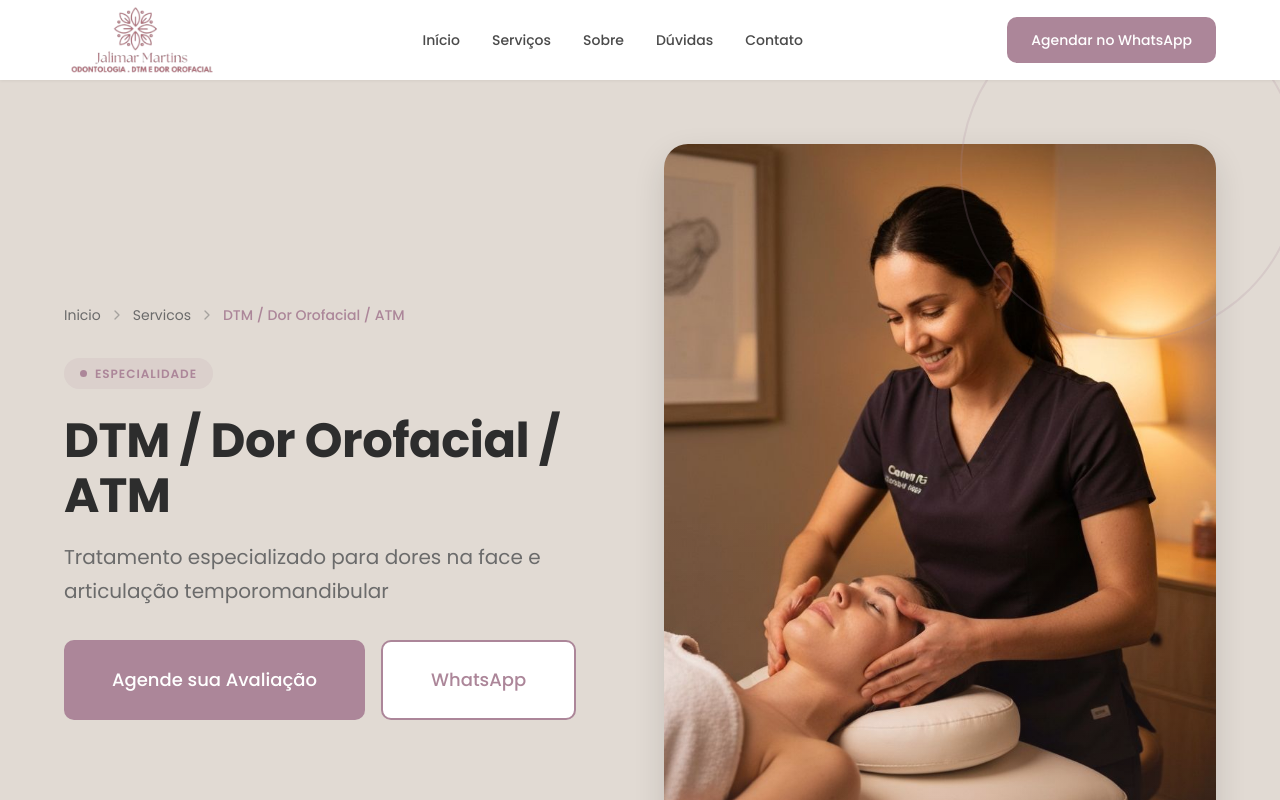
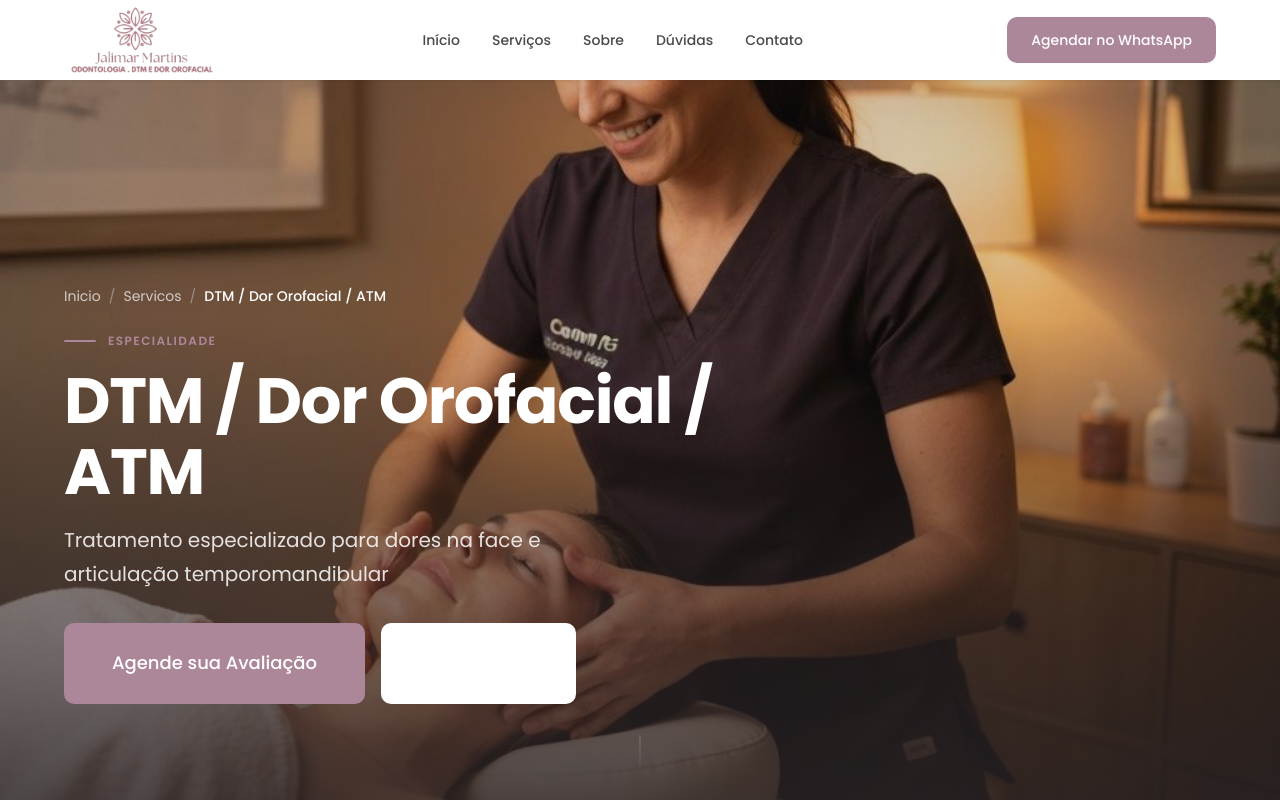
Before and after one commit to Scandianx/v0-odontologia-landing-page, a Next.js app: page /servicos/dtm-atm in a window 1280 px wide. Shown: the top 800 px of the page. Built offline with nearby package versions, Linux system fonts and the light colour scheme.

Commit message:
style: enhance hero section with elegant background overlay
Revamp hero layout with full-screen image, overlay, and sophisticated elements

Co-authored-by: Filipe  <137310530+Scandianx@users.noreply.github.com>

```diff
--- a/components/service-detail/service-detail.module.css
+++ b/components/service-detail/service-detail.module.css
@@ -2,32 +2,53 @@
   width: 100%;
 }
 
-/* Hero Section */
+/* ===================== */
+/* Hero Section          */
+/* ===================== */
 .hero {
   position: relative;
   width: 100%;
-  padding-top: var(--header-height);
-  background-color: var(--color-secondary);
+  min-height: 100vh;
+  min-height: 100svh;
+  display: flex;
+  align-items: flex-end;
+  justify-content: flex-start;
   overflow: hidden;
 }
 
-.heroInner {
+.heroImage {
+  position: absolute;
+  inset: 0;
+  width: 100%;
+  height: 100%;
+  object-fit: cover;
+  z-index: 1;
+}
+
+.heroOverlay {
+  position: absolute;
+  inset: 0;
+  z-index: 2;
+  background:
+    linear-gradient(
+      180deg,
+      rgba(42, 36, 38, 0.25) 0%,
+      rgba(42, 36, 38, 0.15) 40%,
+      rgba(42, 36, 38, 0.55) 70%,
+      rgba(42, 36, 38, 0.82) 100%
+    );
+}
+
+.heroContent {
+  position: relative;
+  z-index: 3;
+  width: 100%;
+  max-width: var(--container-max);
+  margin: 0 auto;
+  padding: 0 var(--container-padding) var(--spacing-3xl);
   display: flex;
   flex-direction: column;
-  max-width: var(--container-max);
-  margin: 0 auto;
-  min-height: calc(100vh - var(--header-height));
-}
-
-.heroTextSide {
-  display: flex;
-  align-items: center;
-  padding: var(--spacing-2xl) var(--container-padding) var(--spacing-xl);
-}
-
-.heroTextContent {
-  width: 100%;
-  max-width: 600px;
+  align-items: flex-start;
 }
 
 /* Breadcrumb */
@@ -35,28 +56,25 @@
   display: flex;
   align-items: center;
   gap: var(--spacing-xs);
-  margin-bottom: var(--spacing-xl);
+  margin-bottom: var(--spacing-lg);
   font-size: var(--font-size-sm);
 }
 
 .breadcrumbLink {
-  color: var(--color-text-light);
+  color: rgba(255, 255, 255, 0.7);
   transition: color var(--transition-fast);
 }
 
 .breadcrumbLink:hover {
-  color: var(--color-primary);
+  color: var(--color-white);
 }
 
 .breadcrumbSep {
-  color: var(--color-text-light);
-  opacity: 0.5;
-  display: flex;
-  align-items: center;
+  color: rgba(255, 255, 255, 0.35);
 }
 
 .breadcrumbCurrent {
-  color: var(--color-primary);
+  color: var(--color-white);
   font-weight: 500;
 }
 
@@ -64,164 +82,103 @@
 .heroLabel {
   display: inline-flex;
   align-items: center;
-  gap: var(--spacing-xs);
-  padding: 6px 16px;
-  background-color: rgba(172, 134, 153, 0.12);
-  border-radius: 100px;
+  gap: var(--spacing-sm);
   font-size: var(--font-size-xs);
   font-weight: 600;
-  letter-spacing: 0.08em;
+  letter-spacing: 0.12em;
   text-transform: uppercase;
   color: var(--color-primary);
-  margin-bottom: var(--spacing-lg);
+  margin-bottom: var(--spacing-md);
 }
 
-.heroLabelDot {
-  width: 7px;
-  height: 7px;
-  border-radius: 50%;
+.heroLabelLine {
+  display: block;
+  width: 32px;
+  height: 2px;
   background-color: var(--color-primary);
+  border-radius: 1px;
 }
 
 /* Title & Subtitle */
 .heroTitle {
-  font-size: var(--font-size-3xl);
+  font-size: var(--font-size-4xl);
   font-weight: 700;
-  line-height: 1.15;
-  color: var(--color-text-dark);
+  line-height: 1.1;
+  color: var(--color-white);
   margin-bottom: var(--spacing-md);
-  letter-spacing: -0.01em;
+  letter-spacing: -0.02em;
+  max-width: 700px;
 }
 
 .heroSubtitle {
-  font-size: var(--font-size-lg);
+  font-size: var(--font-size-base);
   font-weight: 400;
   line-height: 1.7;
-  color: var(--color-text-light);
+  color: rgba(255, 255, 255, 0.85);
   margin-bottom: var(--spacing-xl);
+  max-width: 560px;
 }
 
 /* CTA Buttons */
 .heroCta {
   display: flex;
-  flex-direction: column;
+  flex-wrap: wrap;
   gap: var(--spacing-md);
 }
 
-/* Image Side */
-.heroImageSide {
-  position: relative;
-  padding: 0 var(--container-padding) var(--spacing-2xl);
+.heroCta .button.secondary,
+.heroCta a[class*="secondary"] {
+  border-color: rgba(255, 255, 255, 0.5);
+  color: var(--color-white);
 }
 
-.heroImageWrapper {
-  position: relative;
-  border-radius: var(--border-radius-xl);
-  overflow: hidden;
-  box-shadow: var(--shadow-xl);
-  aspect-ratio: 4 / 3;
+/* Scroll Hint */
+.heroScrollHint {
+  position: absolute;
+  z-index: 3;
+  bottom: var(--spacing-lg);
+  left: 50%;
+  transform: translateX(-50%);
+  display: flex;
+  flex-direction: column;
+  align-items: center;
 }
 
-.heroImage {
-  width: 100%;
-  height: 100%;
-  object-fit: cover;
+.heroScrollLine {
   display: block;
+  width: 1px;
+  height: 40px;
+  background: linear-gradient(180deg, rgba(255, 255, 255, 0.6), transparent);
+  animation: scrollPulse 2s ease-in-out infinite;
 }
 
-.heroImageOverlay {
-  position: absolute;
-  inset: 0;
-  background: linear-gradient(180deg, transparent 50%, rgba(172, 134, 153, 0.15) 100%);
-  pointer-events: none;
-}
-
-/* Decorative elements */
-.heroDecorRing {
-  position: absolute;
-  width: 200px;
-  height: 200px;
-  border-radius: 50%;
-  border: 2px solid rgba(172, 134, 153, 0.2);
-  top: -40px;
-  right: -20px;
-  pointer-events: none;
-}
-
-.heroDecorDots {
-  position: absolute;
-  width: 80px;
-  height: 80px;
-  bottom: 10px;
-  left: 0;
-  background-image: radial-gradient(circle, rgba(172, 134, 153, 0.3) 1.5px, transparent 1.5px);
-  background-size: 12px 12px;
-  pointer-events: none;
+@keyframes scrollPulse {
+  0%, 100% { opacity: 0.4; transform: scaleY(1); }
+  50% { opacity: 1; transform: scaleY(1.2); }
 }
 
 /* Responsive */
 @media (min-width: 768px) {
-  .heroInner {
-    flex-direction: row;
-    align-items: center;
-    min-height: calc(100vh - var(--header-height));
-  }
-
-  .heroTextSide {
-    flex: 1;
-    padding: var(--spacing-3xl) var(--spacing-2xl) var(--spacing-3xl) var(--container-padding);
-  }
-
-  .heroImageSide {
-    flex: 1;
-    padding: var(--spacing-3xl) var(--container-padding) var(--spacing-3xl) 0;
+  .heroContent {
+    padding-bottom: var(--spacing-4xl);
   }
 
   .heroTitle {
-    font-size: var(--font-size-4xl);
+    font-size: var(--font-size-5xl);
   }
 
-  .heroCta {
-    flex-direction: row;
-  }
-
-  .heroImageWrapper {
-    aspect-ratio: 3 / 4;
-  }
-
-  .heroDecorRing {
-    width: 280px;
-    height: 280px;
-    top: -60px;
-    right: -40px;
-  }
-
-  .heroDecorDots {
-    width: 100px;
-    height: 100px;
-    bottom: 20px;
-    left: -20px;
+  .heroSubtitle {
+    font-size: var(--font-size-lg);
   }
 }
 
 @media (min-width: 1024px) {
   .heroTitle {
-    font-size: var(--font-size-5xl);
+    font-size: clamp(var(--font-size-5xl), 5vw, 4rem);
   }
 
   .heroSubtitle {
     font-size: var(--font-size-xl);
-  }
-
-  .heroTextContent {
-    max-width: 540px;
-  }
-
-  .heroDecorRing {
-    width: 340px;
-    height: 340px;
-    top: -80px;
-    right: -60px;
   }
 }
 
--- a/components/service-detail/service-detail.tsx
+++ b/components/service-detail/service-detail.tsx
@@ -35,23 +35,20 @@ export function ServiceDetail({
     <div className={styles.serviceDetail}>
       {/* Hero Section */}
       <section className={styles.hero}>
-        <div className={styles.heroInner}>
-          <div className={styles.heroTextSide}>
-            <div className={styles.heroTextContent}>
+        <img src={heroImage || "/placeholder.svg"} alt="" className={styles.heroImage} aria-hidden="true" />
+        <div className={styles.heroOverlay} />
+
+        <div className={styles.heroContent}>
           <nav className={styles.breadcrumb} aria-label="Breadcrumb">
             <Link href="/" className={styles.breadcrumbLink}>Inicio</Link>
-                <span className={styles.breadcrumbSep} aria-hidden="true">
-                  <svg width="16" height="16" viewBox="0 0 24 24" fill="none" stroke="currentColor" strokeWidth="2" strokeLinecap="round" strokeLinejoin="round"><path d="m9 18 6-6-6-6"/></svg>
-                </span>
+            <span className={styles.breadcrumbSep} aria-hidden="true">/</span>
             <Link href="/#servicos" className={styles.breadcrumbLink}>Servicos</Link>
-                <span className={styles.breadcrumbSep} aria-hidden="true">
-                  <svg width="16" height="16" viewBox="0 0 24 24" fill="none" stroke="currentColor" strokeWidth="2" strokeLinecap="round" strokeLinejoin="round"><path d="m9 18 6-6-6-6"/></svg>
-                </span>
+            <span className={styles.breadcrumbSep} aria-hidden="true">/</span>
             <span className={styles.breadcrumbCurrent}>{title}</span>
           </nav>
 
           <div className={styles.heroLabel}>
-                <span className={styles.heroLabelDot} aria-hidden="true" />
+            <span className={styles.heroLabelLine} aria-hidden="true" />
             <span>Especialidade</span>
           </div>
 
@@ -67,16 +64,9 @@ export function ServiceDetail({
             </Button>
           </div>
         </div>
-          </div>
 
-          <div className={styles.heroImageSide}>
-            <div className={styles.heroImageWrapper}>
-              <img src={heroImage || "/placeholder.svg"} alt={title} className={styles.heroImage} />
-              <div className={styles.heroImageOverlay} />
-            </div>
-            <div className={styles.heroDecorRing} aria-hidden="true" />
-            <div className={styles.heroDecorDots} aria-hidden="true" />
-          </div>
+        <div className={styles.heroScrollHint} aria-hidden="true">
+          <span className={styles.heroScrollLine} />
         </div>
       </section>
 
```
Lines whose indentation alone changed are shown as unchanged.
